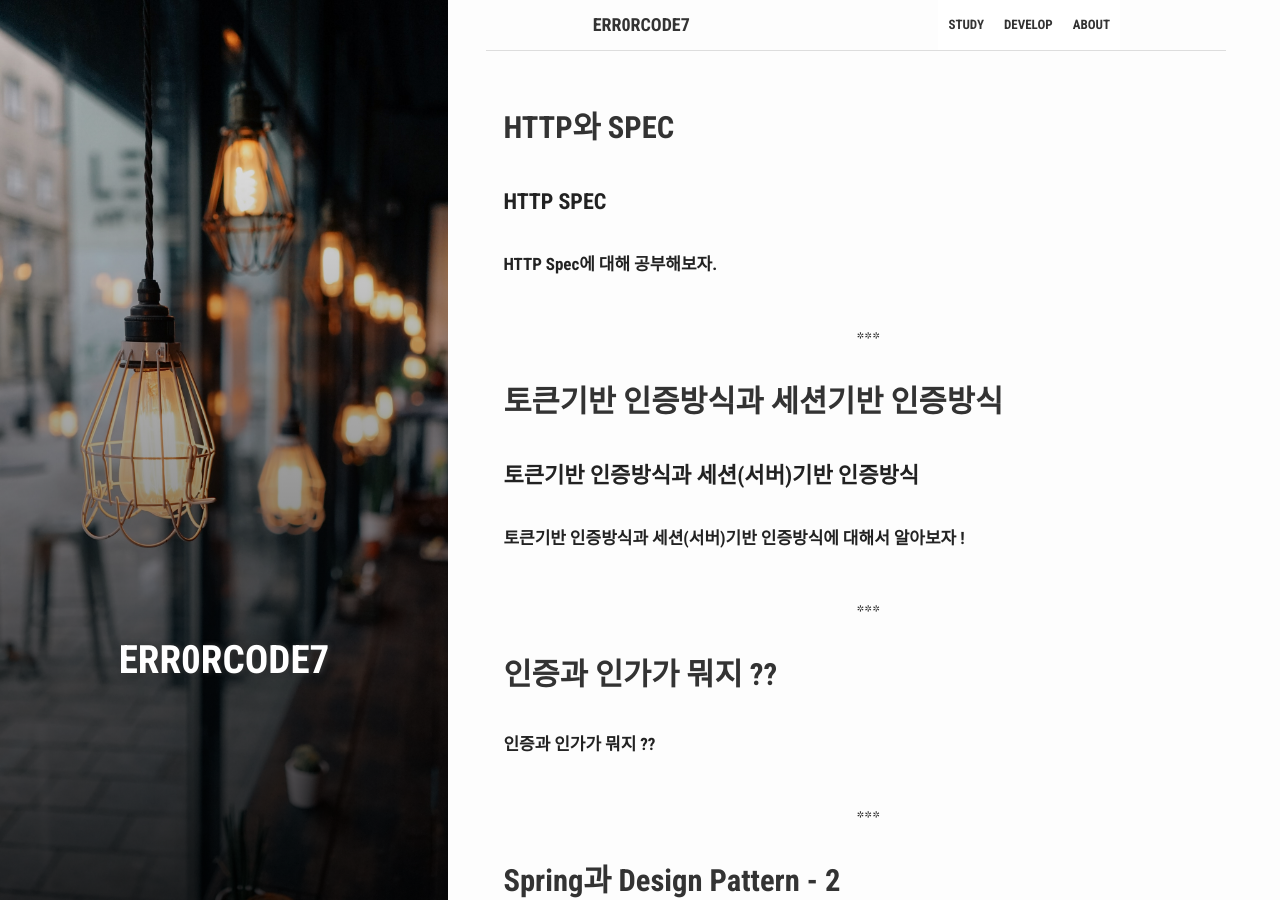
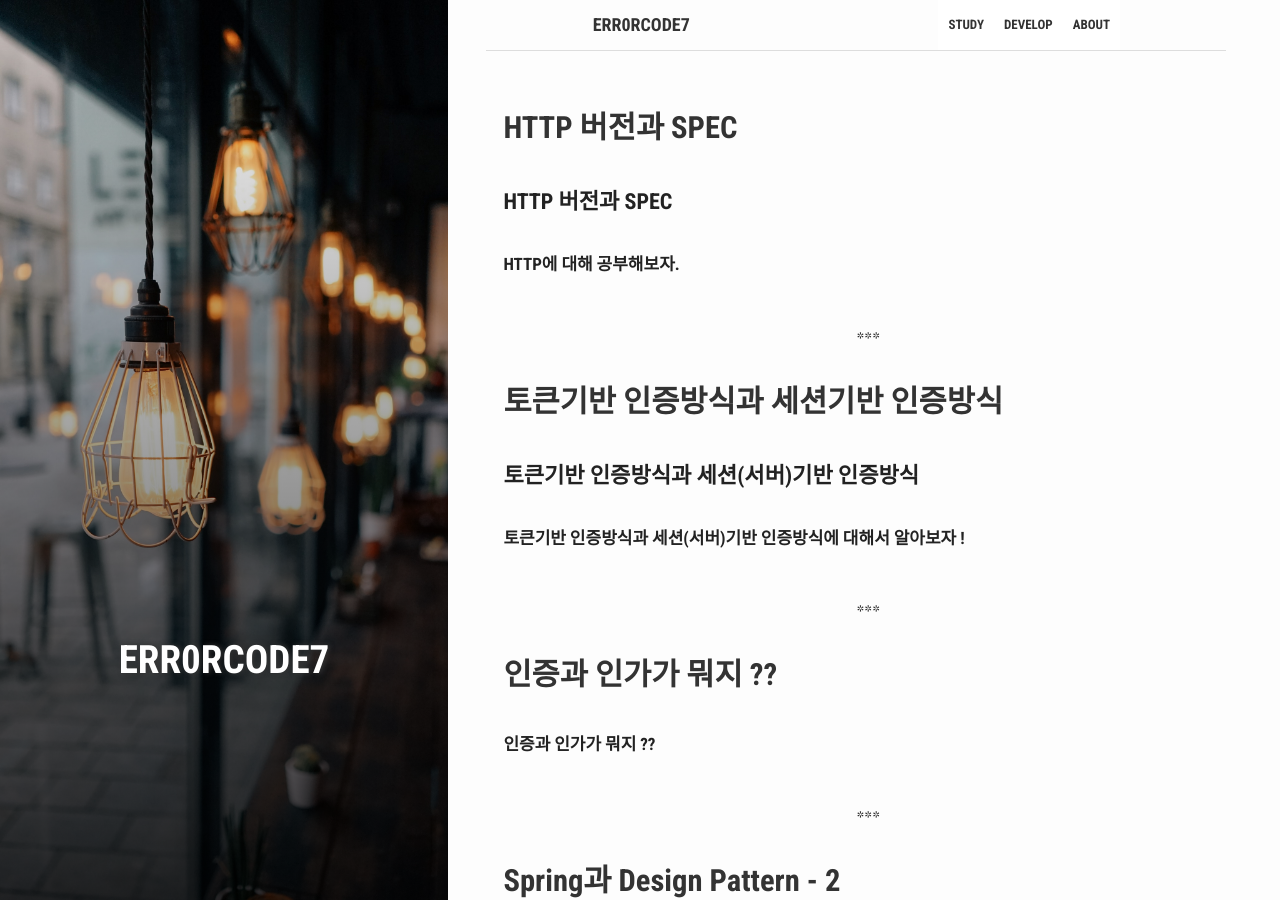
Before and after one commit to Err0rCode7/Err0rCode7.github.io, a Jekyll site: the page built from index.html, in a window 1280 px wide and 900 px high. Built offline with Jekyll 4.4.1, drawn with Linux system fonts in a browser that asks for light colours.

Commit message:
# Modify title

```diff
--- a/_posts/Backend/2021-05-07-HTTP_SPEC.md
+++ b/_posts/Backend/2021-05-07-HTTP_SPEC.md
@@ -1,16 +1,16 @@
 ---
 bg: "BACKEND.png"
 layout: post
-title:  "HTTP와 SPEC"
-crawlertitle: "HTTP와 SPEC"
-summary: "HTTP와 SPEC"
+title:  "HTTP 버전과 SPEC"
+crawlertitle: "HTTP 버전과 SPEC"
+summary: "HTTP 버전과 SPEC"
 date: 2021-05-07 18:00:00 +0900
 category: Backend
 author: Err0rCode7
 ---
 
-#### HTTP SPEC
-##### HTTP Spec에 대해 공부해보자.
+#### HTTP 버전과 SPEC
+##### HTTP에 대해 공부해보자.
 
 ## HTTP 개요
 
```
